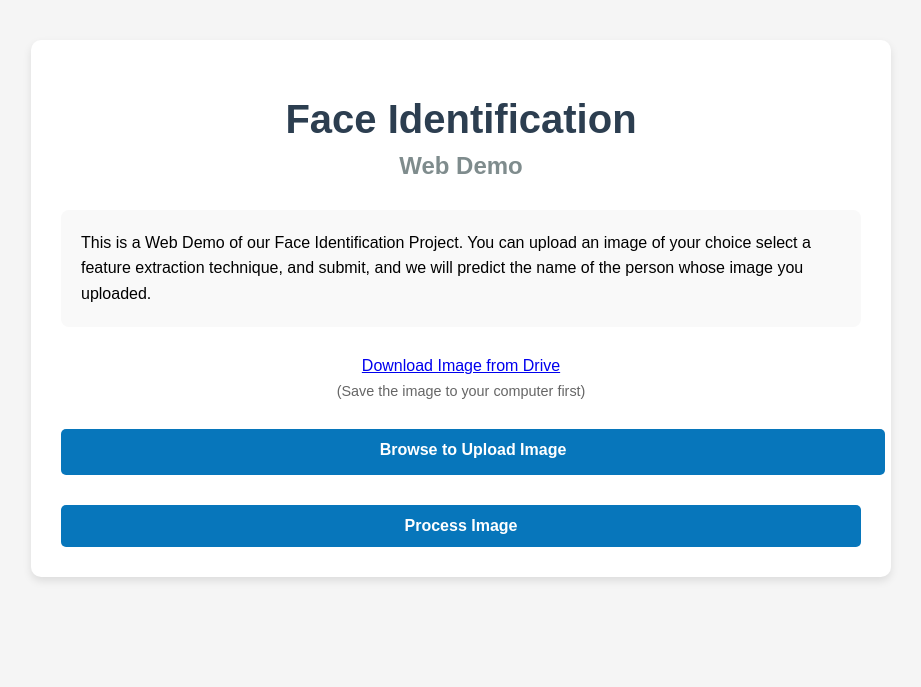
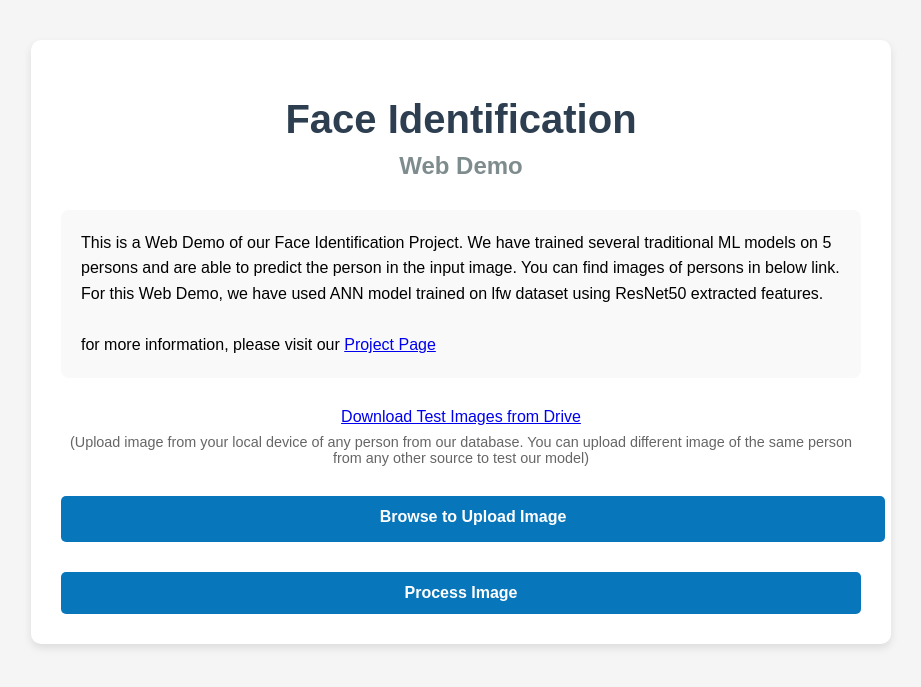
Before and after one commit to shreekar2005/PRML_WebDemo, a Flask app: page / in a window 1280 px wide. Shown: the top 687 px of the page, without its empty margins (179-1100 px from the left). Run offline with Flask 3, Linux system fonts and the light colour scheme.

Commit message:
updating HTML of page

```diff
--- a/templates/input.html
+++ b/templates/input.html
@@ -13,14 +13,16 @@
         <h2>Web Demo</h2>
 
         <div class="about">
-            This is a Web Demo of our Face Identification Project. You can upload an image of your choice select a feature extraction technique, and submit, and we will predict the name of the person whose image you uploaded.
+            This is a Web Demo of our Face Identification Project. We have trained several traditional ML models on 5 persons and are able to predict the person in the input image. You can find images of persons in below link. For this Web Demo, we have used ANN model trained on lfw dataset using ResNet50 extracted features.
+            <br><br>
+            for more information, please visit our <a href="https://agarwalmayank2.github.io/Face_Identification/" target="_blank">Project Page</a>
         </div>
 
         <div class="download-section">
             <a href="https://drive.google.com/drive/folders/13rQdnpC30X_h9MJ1udx7KUqiFDRLH6KU" class="download-link" target="_blank">
-                Download Image from Drive
+                Download Test Images from Drive
             </a>
-            <p class="hint">(Save the image to your computer first)</p>
+            <p class="hint">(Upload image from your local device of any person from our database. You can upload different image of the same person from any other source to test our model)</p>
         </div>
 
         <form id="uploadForm" action="/process_input" method="POST" enctype="multipart/form-data">
```
